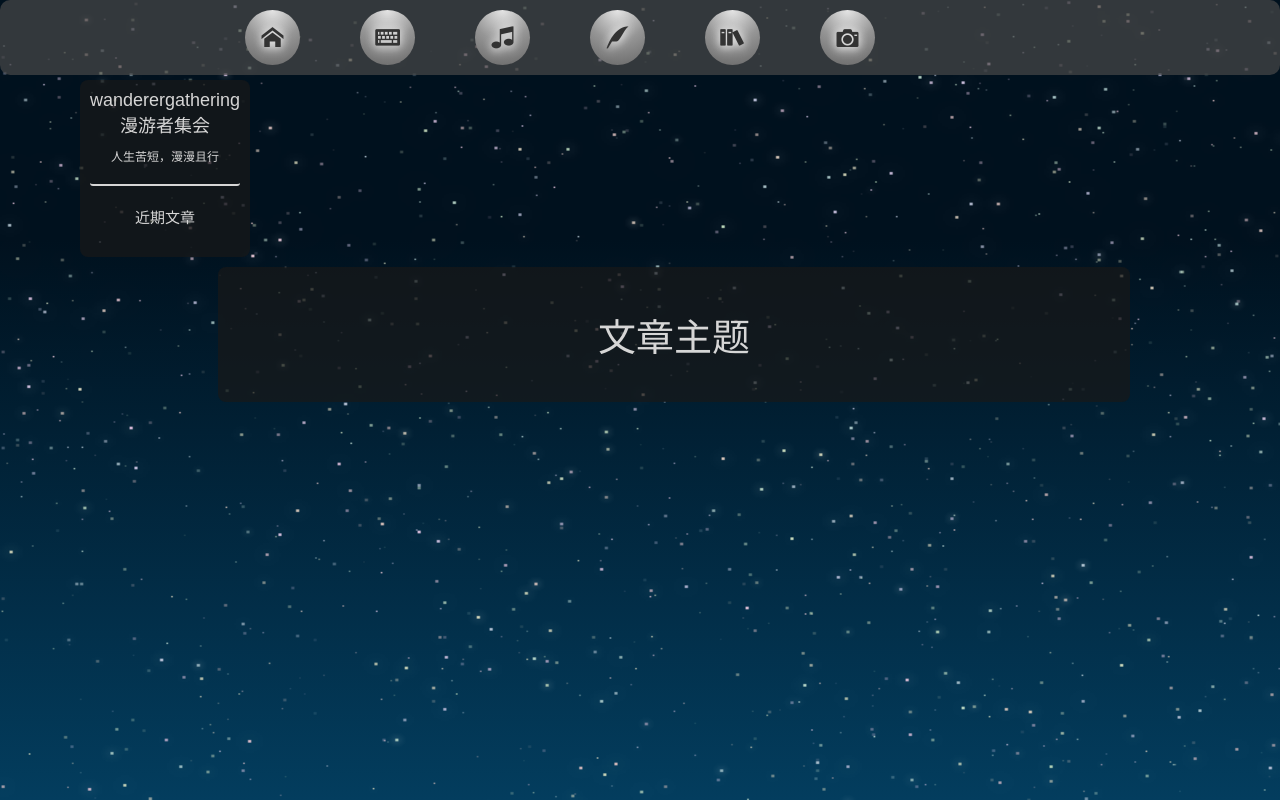
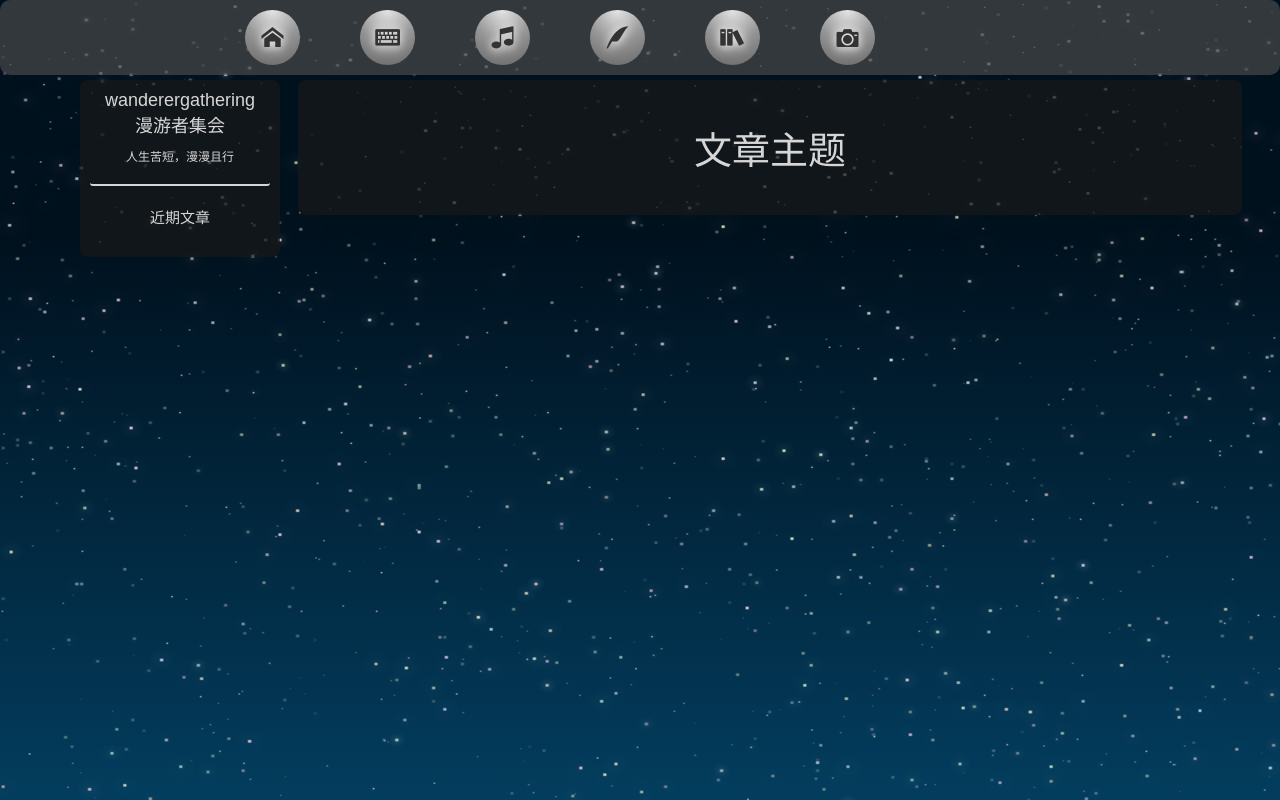
Before and after one commit to secondsleep/wanderergathering, a plain HTML site: page index.html in a window 1280 px wide. Drawn offline with Linux system fonts and the light colour scheme; files whose address does not match are found by name.

```diff
--- a/index.html
+++ b/index.html
@@ -23,6 +23,7 @@
 <div class="clear"></div>
 </nav>
 </header>
+<div class="page">
 <div class="blog_info">
 <a href="index.html">wanderergathering </br> 漫游者集会</a>
 <p class="way">人生苦短，漫漫且行</p>
@@ -35,6 +36,7 @@
 文章主题
 </div>
 </div>
+</div>
 <script src="wanderergathering.js"></script>
 </body>
 </html>
--- a/wanderergathering.css
+++ b/wanderergathering.css
@@ -166,8 +166,13 @@
     font-size: 22px;
   }
 }
+.page {
+	width: 1500px;
+	position: relative;
+}
 .blog_info {
 	height:100%;
+	width: 10em;
 	margin:5px 0 5px 80px;
 	padding:10px;
 	background:rgba(25, 25, 25, 0.7);
@@ -195,13 +200,13 @@
 }
 .content {
 	height: 100%;
-	width: 65%;
-	margin: 5px 150px 5px 0px;
+	width: 54em;
+	margin:5px 0px 10px 18px;
 	padding:40px;
 	background: rgba(25 ,25 ,25 ,0.7);
 	border-radius:8px;
 	color: #d6d6d6;
-	float:right;
+	float:left;
 	position: relative;
 	text-align: center;
 }
```
